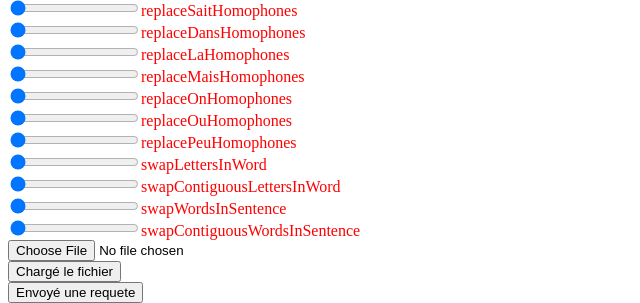
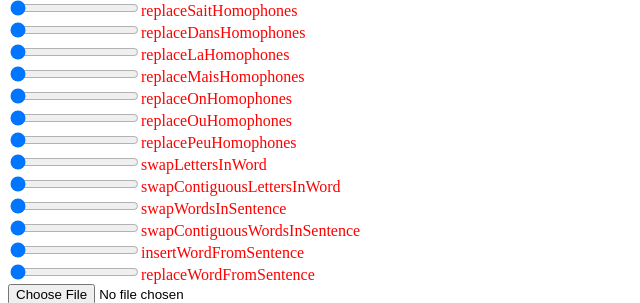
Before and after one commit to AdrienVirieux/PTUT-Falsigram-and-Web, a Spring Boot app: page / in a window 1280 px wide. Shown: the part 478-781 px from the top of the page, without its empty margins (0-640 px from the left). Run offline with Spring Boot 4, Linux system fonts and the light colour scheme.

Commit message:
ajout de deux nouvelles opérations

```diff
--- a/Springboot_REST_API/src/main/resources/static/JS/script.js
+++ b/Springboot_REST_API/src/main/resources/static/JS/script.js
@@ -86,7 +86,7 @@ function SendRequest(){
 
         let Occurence = new Array();
         let out = document.getElementById("textinput").value;
-        for(i = 1; i < 26; i++){
+        for(i = 1; i < 28; i++){
           let input = "input"+ i;
           //console.log(input);
           Occurence[i] = document.getElementById(input).value;
@@ -119,13 +119,15 @@ function SendRequest(){
         "{\"name\" : \"swapContiguousLettersInWord\", \"occurrence\" : " + Occurence[23] + "}," +
         "{\"name\" : \"swapWordsInSentence\", \"occurrence\" : " + Occurence[24] + "}," +
         "{\"name\" : \"swapContiguousWordsInSentence\", \"occurrence\" : " + Occurence[25] +
+        "{\"name\" : \"insertWordFromSentence\", \"occurrence\" : " + Occurence[26] +
+        "{\"name\" : \"replaceWordFromSentence\", \"occurrence\" : " + Occurence[27] +
         "} ] }";
 
         console.log("La requete envoyé est : " + requete);
         xhr.send(requete);
         document.getElementById("paragraphe1").innerHTML = requete;
 
-        for(i = 1; i < 26; i++){
+        for(i = 1; i < 28; i++){
           let inputlabel = "inputlabel" + i;
           let label = document.getElementById(inputlabel)
           let occurence = Occurence[i];
--- a/Springboot_REST_API/src/main/resources/static/index.html
+++ b/Springboot_REST_API/src/main/resources/static/index.html
@@ -37,6 +37,9 @@
     <input id="input23" type="range" min="0" max="1" value="0" step="0.01"><label class="labelinput" for="input23">swapContiguousLettersInWord</label><label id="inputlabel23" for="input23"></label></br>
     <input id="input24" type="range" min="0" max="1" value="0" step="0.01"><label class="labelinput" for="input24">swapWordsInSentence</label><label id="inputlabel24" for="input24"></label></br>
     <input id="input25" type="range" min="0" max="1" value="0" step="0.01"><label class="labelinput" for="input25">swapContiguousWordsInSentence</label><label id="inputlabel25" for="input25"></label></br>
+    <input id="input26" type="range" min="0" max="1" value="0" step="0.01"><label class="labelinput" for="input26">insertWordFromSentence</label><label id="inputlabel26" for="input26"></label></br>
+    <input id="input27" type="range" min="0" max="1" value="0" step="0.01"><label class="labelinput" for="input27">replaceWordFromSentence</label><label id="inputlabel27" for="input27"></label></br>
+
 
     <input id="textUpload" type="file" /></br>
     <button id="ReadText">Chargé le fichier</button></br>
```
